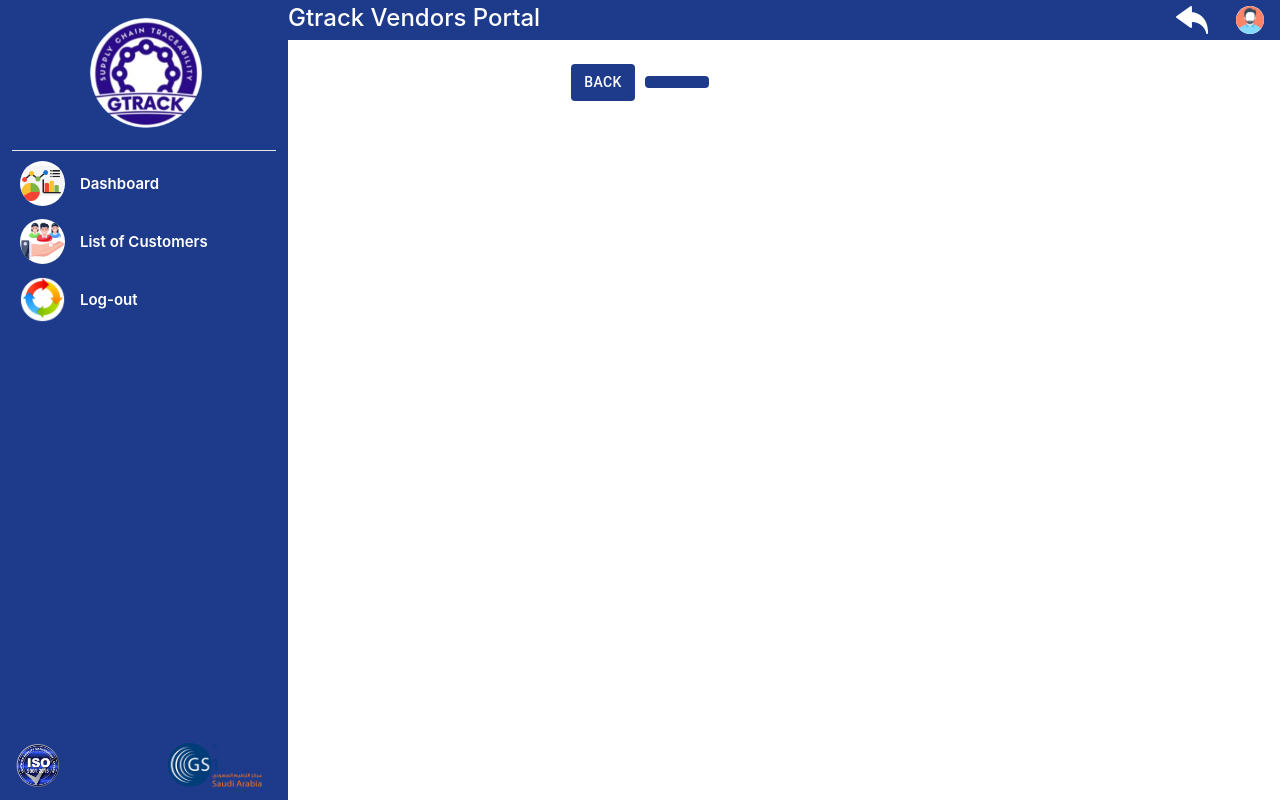
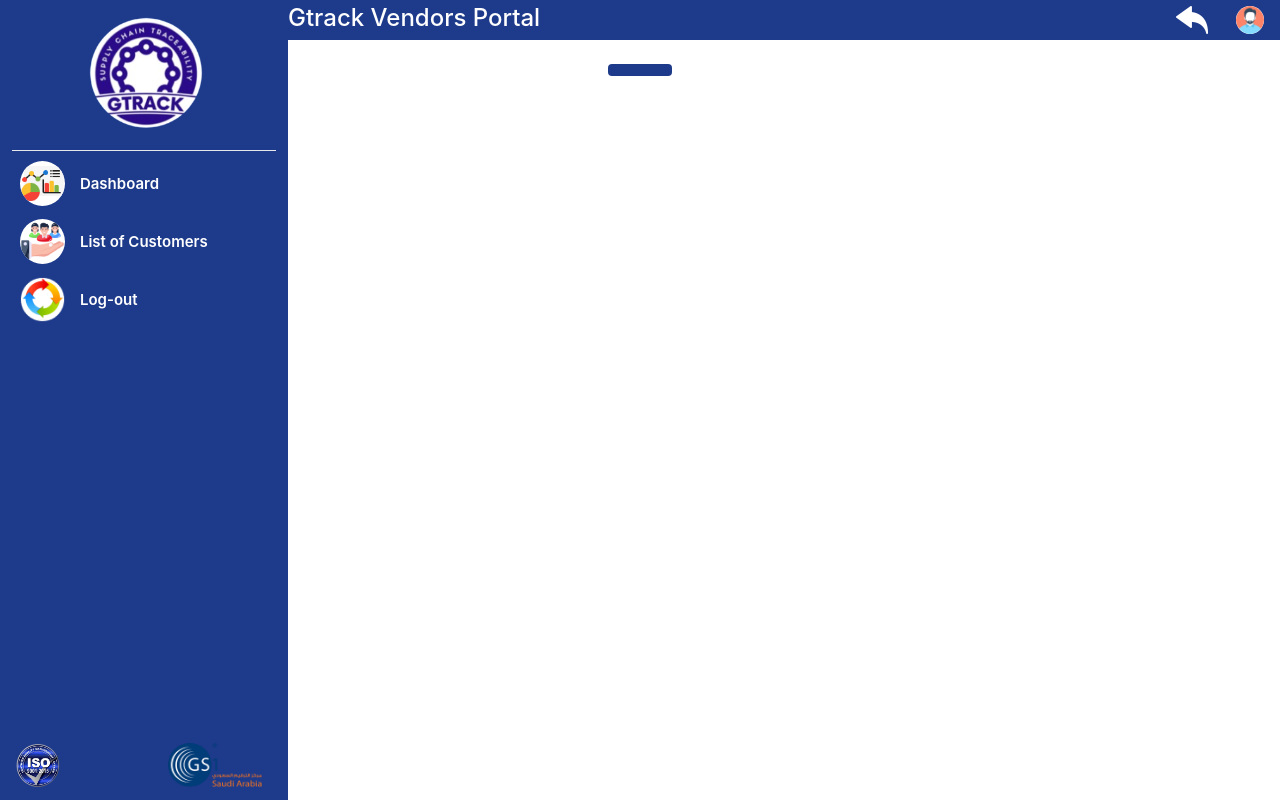
Before and after one commit to AbdulMajid1m1/gtrackVendors, a React (Create React App) app: page /add-products in a window 1280 px wide. Built offline with nearby package versions, Linux system fonts and the light colour scheme; the HTML template or start-up script is replaced by a standard one.

Commit message:
fixed delete empty shipment request api

```diff
--- a/src/Pages/ListOfCustomer/ListOfCustomer.js
+++ b/src/Pages/ListOfCustomer/ListOfCustomer.js
@@ -64,6 +64,7 @@ const ListOfCustomer = () => {
 
         const getAllShipments = async () => {
             setIsShipmentDataLoading(true)
+
             try {
 
                 const response = await newRequest.get("/getShipmentRequestByVendorId?vendor_id=" + parsedVendorData?.user?.id)
@@ -80,7 +81,22 @@ const ListOfCustomer = () => {
                 setIsShipmentDataLoading(false)
             }
         };
-        getAllShipments();
+
+
+        const deleteEmptyShipmentRequest = async () => {
+            try {
+                const response = await newRequest.delete("/deleteEmptyShipmentRequestsForVendor?vendor_id=" + parsedVendorData?.user?.id)
+                console.log(response?.data)
+            }
+            catch (error) {
+                console.log(error);
+            }
+            finally {
+                getAllShipments();
+            }
+        }
+
+        deleteEmptyShipmentRequest();
 
 
     }, []);
--- a/src/components/AddProducts/AddProducts.js
+++ b/src/components/AddProducts/AddProducts.js
@@ -171,21 +171,7 @@ const AddProducts = ({ title, handleOpen, handleClose, open, handleRefetch }) =>
 
   }
 
-  const handleBackBtnClick = async () => {
-    try {
-      const res = await newRequest.delete(`/deleteEmptyShipmentRequest?shipment_id=${shipmentRequestData?.shipment_id}`)
-      console.log(res);
-      sessionStorage.removeItem('shipmentRequest');
 
-    }
-    catch (error) {
-      console.log(error);
-
-    }
-    finally {
-      navigate(-1);
-    }
-  }
 
 
 
@@ -217,7 +203,6 @@ const AddProducts = ({ title, handleOpen, handleClose, open, handleRefetch }) =>
         }}
       >
 
-        <Button style={{ backgroundColor: '#1E3B8B', color: 'white' }} onClick={handleBackBtnClick} >Back</Button>
         <Button style={{ backgroundColor: '#1E3B8B', color: 'white' }} onClick={handleOpen}>{title}</Button>
       </div>
       <Modal
```
